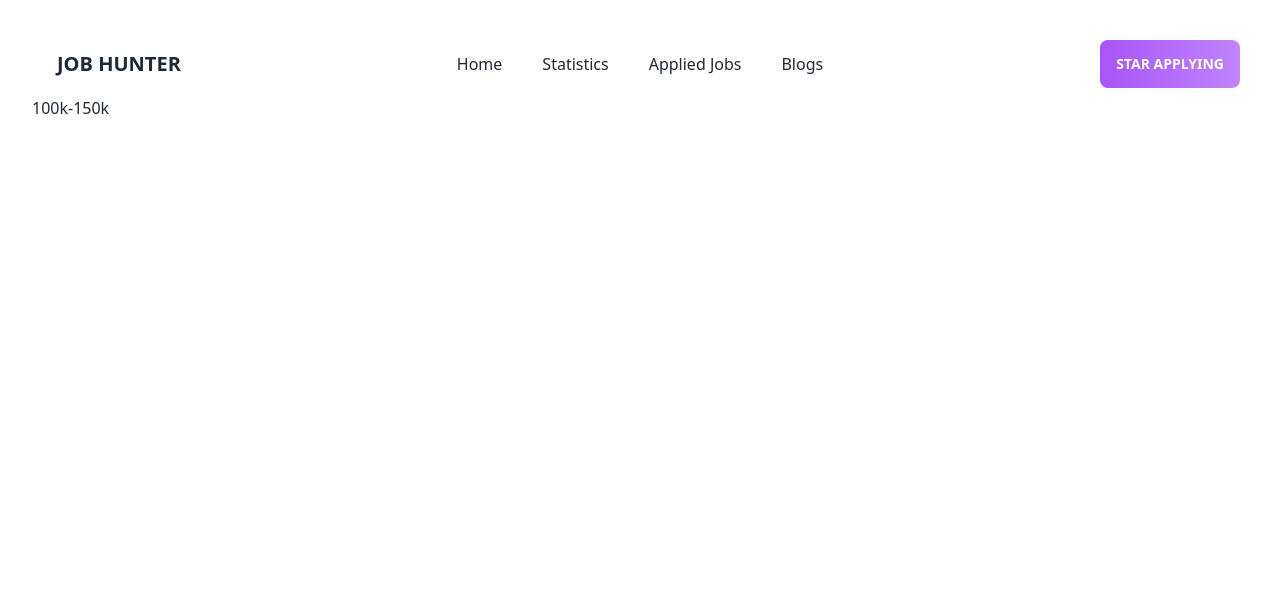
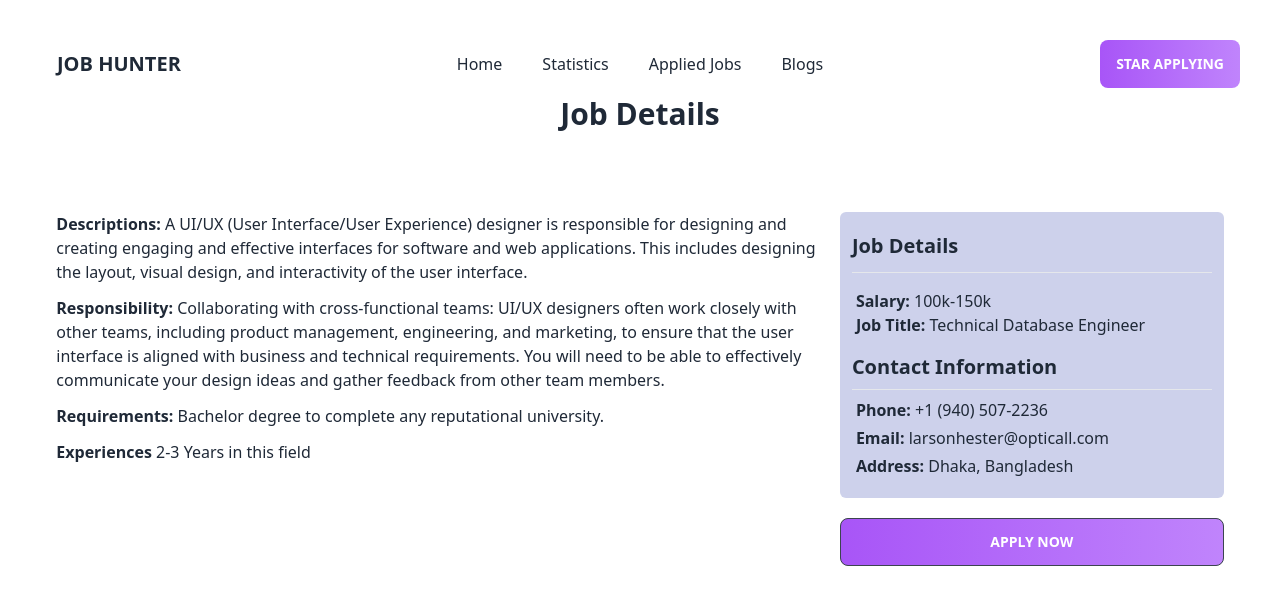
Before and after one commit to Sheikhmsip/Career-Hub-JS, a React (Vite) app: page /jobdetails/1 in a window 1280 px wide. Shown: the top 604 px of the page. Built offline with nearby package versions, Linux system fonts and the light colour scheme.

Commit message:
added job details dynamically

```diff
--- a/src/components/JobDetails/JobDetails.jsx
+++ b/src/components/JobDetails/JobDetails.jsx
@@ -3,11 +3,11 @@ import { useLoaderData, useParams } from 'react-router-dom';
 
 const JobDetails = () => {
     const data = useLoaderData();
-    let {id} = useParams();
+    let { id } = useParams();
     // console.log(jobs)
     const jobs = data.find(job => job.id === id)
-        console.log(jobs.id)
-        const {description , name, salary } = jobs;
+    console.log(jobs.id)
+    const { descriptions, responsibility, name, salary, phone, email, address, requirements, experiences } = jobs;
 
     // if(data) {
     //         data.find(job => job.id === id)
@@ -16,9 +16,35 @@ const JobDetails = () => {
 
 
     return (
-        <div>
-            <h1>{salary}</h1>
-        </div>
+        <>
+            <h1 className='text-center font-bold text-3xl'>Job Details</h1>
+            <div className='grid md:grid-cols-3 mt-20 w-[96%] mx-auto gap-2'>
+                <div className=' md:col-span-2'>
+                    <p className='pb-3'><span className='font-bold'>Descriptions: </span>{descriptions}</p>
+                    <p className='pb-3'><span className='font-bold'>Responsibility: </span> {responsibility}</p>
+                    <p className='pb-3'><span className='font-bold'>Requirements:</span> {requirements}</p>
+                    <p><span className='font-bold'>Experiences</span> {experiences}</p>
+                </div>
+                <div>
+                    <div className='px-3 bg-[#cdd1eb] rounded-md py-5'>
+                        <h2 className='text-xl font-bold pb-3 '>Job Details</h2>
+                        <hr className='px-2 py-2' />
+                        <p className=' pl-1'><span className='font-bold'>Salary:</span> <span>{salary}</span></p>
+                        <p className='pl-1'><span className='font-bold'>Job Title:</span> <span>{name}</span></p>
+                        <p className=' text-xl font-bold pt-4 pb-2'>Contact Information</p>
+                        <hr className='pb-2' />
+                        <p className='pl-1'><span className='font-bold'>Phone:</span> <span>{phone}</span></p>
+                        <p className='py-1 pl-1'><span className='font-bold'>Email:</span> <span>{email}</span></p>
+                        <p className='pl-1'><span className='font-bold'>Address:</span> <span>{address}</span></p>
+                    </div>
+                    <button className='w-full btn bg-gradient-to-r from-purple-500 to-purple-400 ... mt-5'>Apply Now</button>
+
+
+                </div>
+
+
+            </div>
+        </>
     );
 };
 
```
